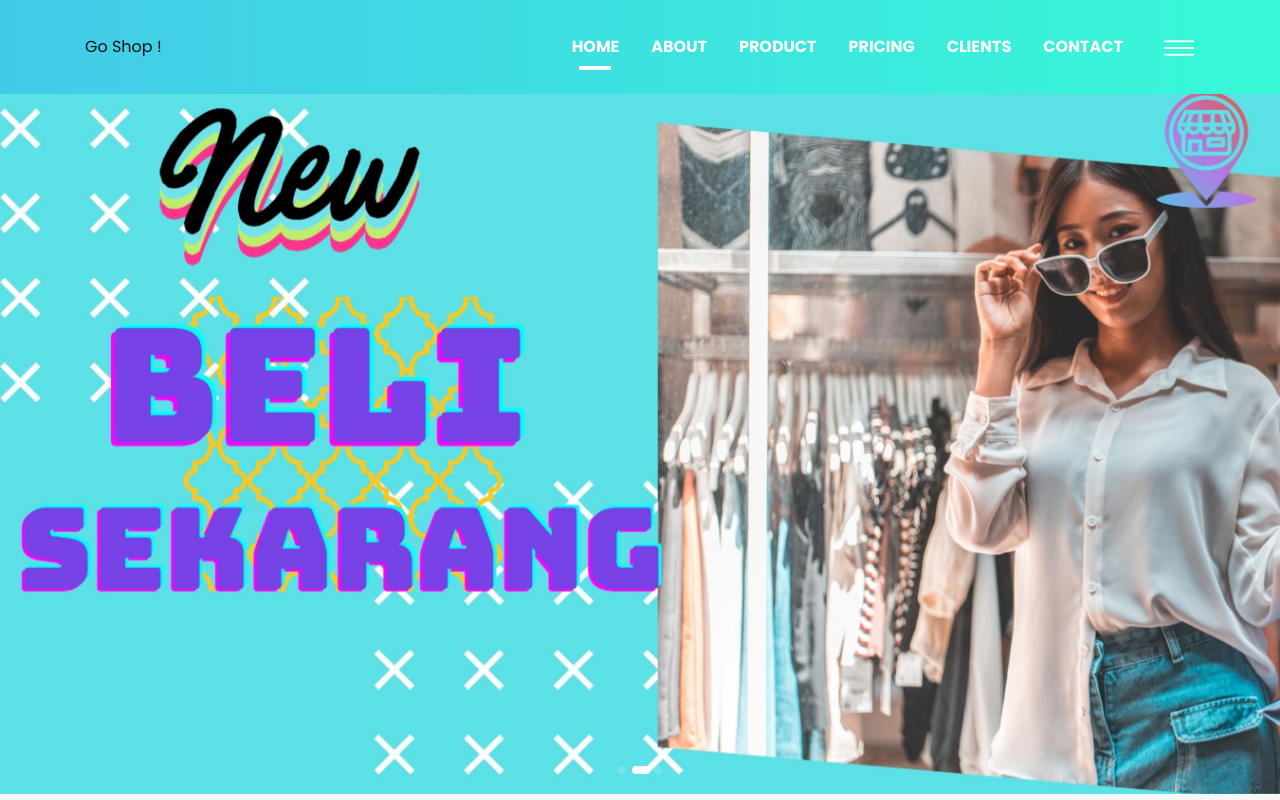
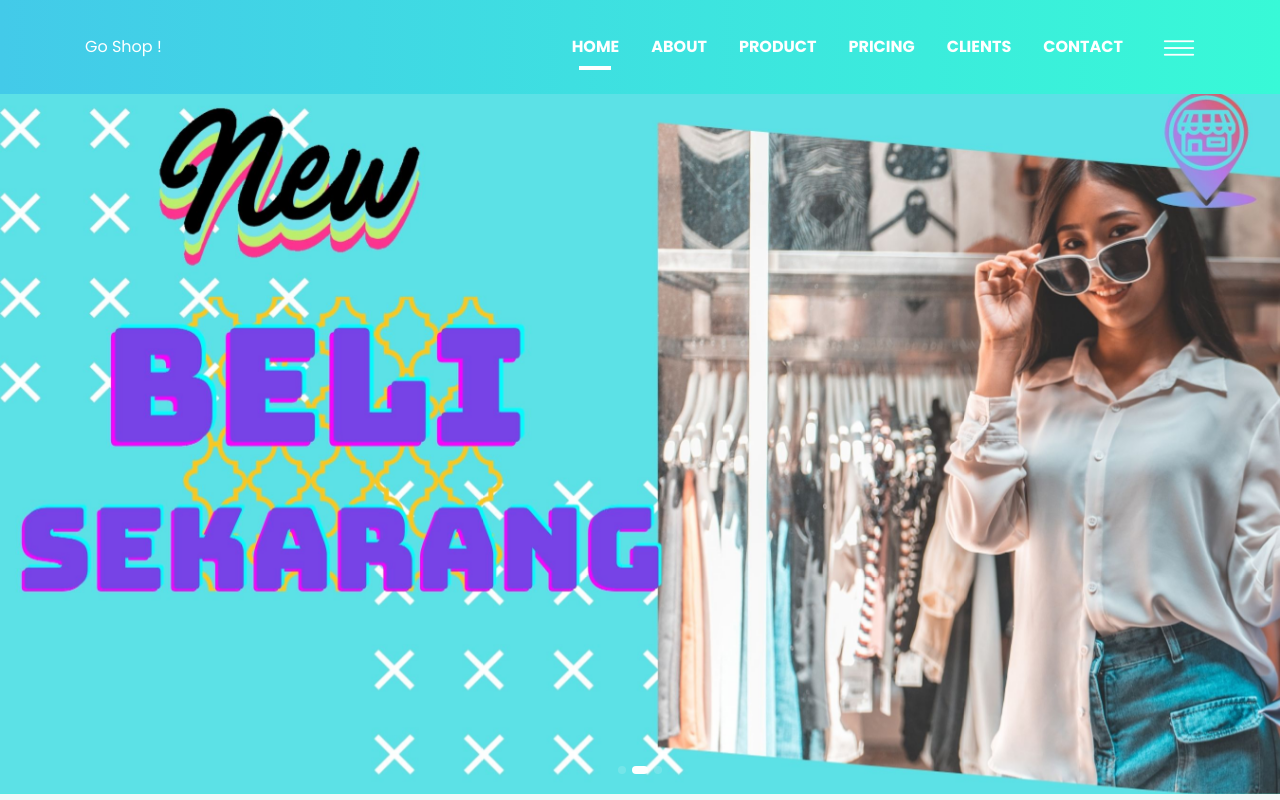
Before and after one commit to Ridho2212/UASCC, a plain HTML site: page index.html in a window 1280 px wide. Shown: the top 800 px of the page. Drawn offline with Linux system fonts and the light colour scheme; files whose address does not match are found by name.

Commit message:
text white

```diff
--- a/index.html
+++ b/index.html
@@ -71,7 +71,7 @@
                     <div class="col-lg-12">
                         <nav class="navbar navbar-expand-lg">
                             <a class="navbar-brand" href="#">
-                                <p> Go Shop ! </p>
+                                <p class="text-white"> Go Shop ! </p>
                                 <!-- <img src="assets/images/logo.png" alt="Logo"> -->
                             </a>
 
```
